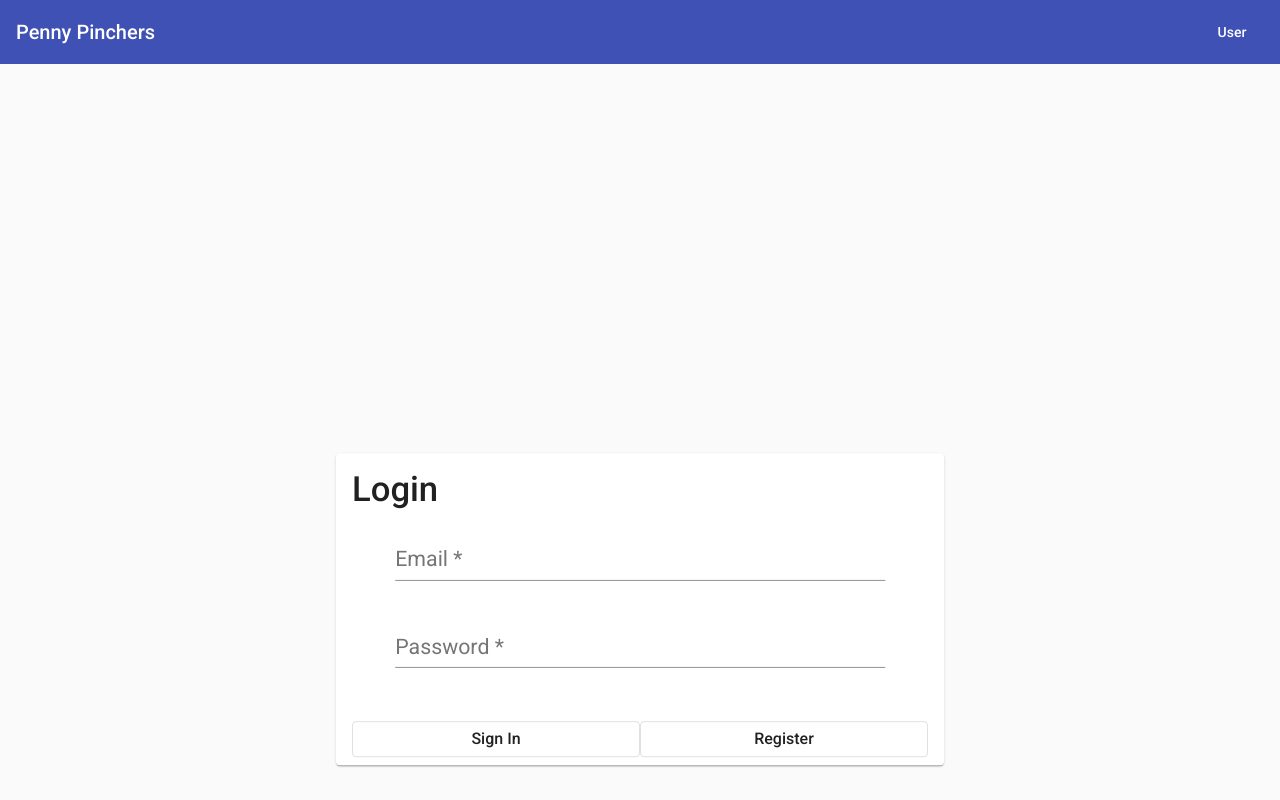
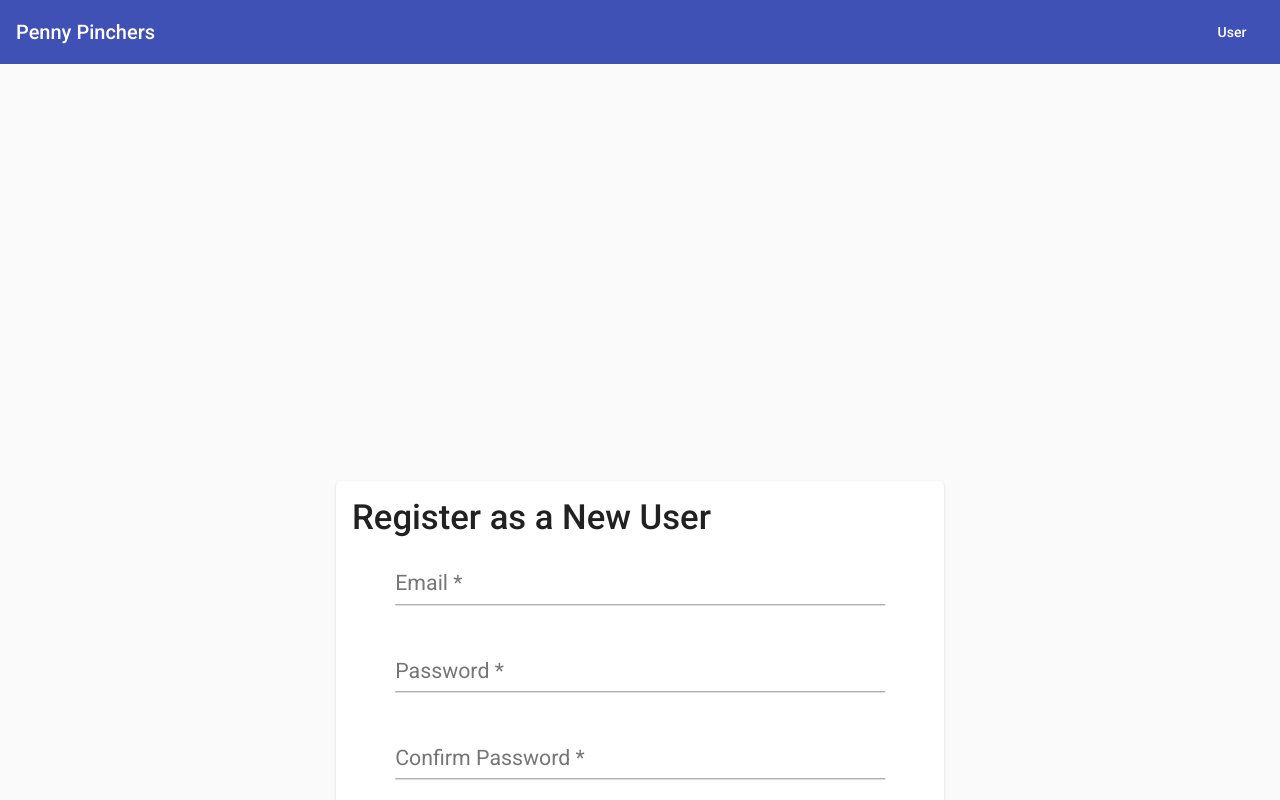
Before and after one commit to anngo14/PennyPinchers, an Angular app: page / in a window 1280 px wide. Built offline with nearby package versions, Linux system fonts and the light colour scheme.

Commit message:
first iteration of registration page

```diff
--- a/src/app/app.component.html
+++ b/src/app/app.component.html
@@ -12,7 +12,7 @@
   <button mat-menu-item>Logout</button>
 </mat-menu>
 <mat-sidenav-container class="container">
-  <mat-sidenav #sidenav mode='over' >
+  <mat-sidenav #sidenav mode='over'>
     <div class="sideNavContainer">
       <div class="sideNavButtons">
         <button mat-button>Button 1</button>
@@ -28,6 +28,6 @@
   </mat-sidenav>
   <mat-sidenav-content>
     <router-outlet></router-outlet>
-    <app-login></app-login>
+    <app-register></app-register>
   </mat-sidenav-content>
 </mat-sidenav-container>
--- a/src/app/app.module.ts
+++ b/src/app/app.module.ts
@@ -12,11 +12,13 @@ import {MatFormFieldModule} from '@angular/material/form-field';
 import {MatMenuModule} from '@angular/material/menu';
 import {MatSidenavModule} from '@angular/material/sidenav';
 import { BrowserAnimationsModule } from '@angular/platform-browser/animations';
+import { RegisterComponent } from './register/register.component';
 
 @NgModule({
   declarations: [
     AppComponent,
-    LoginComponent
+    LoginComponent,
+    RegisterComponent
   ],
   imports: [
     BrowserModule,
--- /dev/null
+++ b/src/app/register/register.component.css
@@ -0,0 +1,39 @@
+.registerCard{
+    width: 45%;
+    height: 45%;
+    position: relative;
+    top: 35%;
+    left: 50%;
+    transform: translate(-50%, 35%);
+    display: flex;
+    flex-direction: column;
+}
+.registerHeader{
+    font-size: 26pt;
+}
+.registerContent{
+    flex-grow: 1;
+    position: relative;
+}
+.registerForm{
+    width: 85%;
+    font-size: 16pt;
+    position: absolute;
+    top: 50%;
+    left: 50%;
+    transform: translate(-50%, -50%);
+}
+.registerForm mat-form-field{
+    width: 100%;
+}
+.registerButtons{
+    margin: 0;
+    display: flex;
+    flex-direction: row;
+    position: relative;
+}
+.registerButtons button{
+    margin: 0;
+    width: 100%;
+    font-size: 12pt;
+}
--- /dev/null
+++ b/src/app/register/register.component.html
@@ -0,0 +1,22 @@
+<mat-card class="registerCard">
+    <mat-card-title class="registerHeader">Register as a New User</mat-card-title>
+    <mat-card-content class="registerContent">
+        <form class="registerForm">
+            <mat-form-field>
+                <mat-label>Email</mat-label>
+                <input matInput type="email" required>
+            </mat-form-field><br>
+            <mat-form-field>
+                <mat-label>Password</mat-label>
+                <input matInput type="password" required>
+            </mat-form-field><br>
+            <mat-form-field>
+                <mat-label>Confirm Password</mat-label>
+                <input matInput type="password" required>
+            </mat-form-field>
+        </form>
+    </mat-card-content>
+    <mat-card-actions class="registerButtons">
+        <button mat-stroked-button>Create Account</button>
+    </mat-card-actions>
+</mat-card>
--- /dev/null
+++ b/src/app/register/register.component.ts
@@ -0,0 +1,15 @@
+import { Component, OnInit } from '@angular/core';
+
+@Component({
+  selector: 'app-register',
+  templateUrl: './register.component.html',
+  styleUrls: ['./register.component.css']
+})
+export class RegisterComponent implements OnInit {
+
+  constructor() { }
+
+  ngOnInit() {
+  }
+
+}
```
Also changed, not shown: 1 other file (tests, documents, lock files or other folders).
